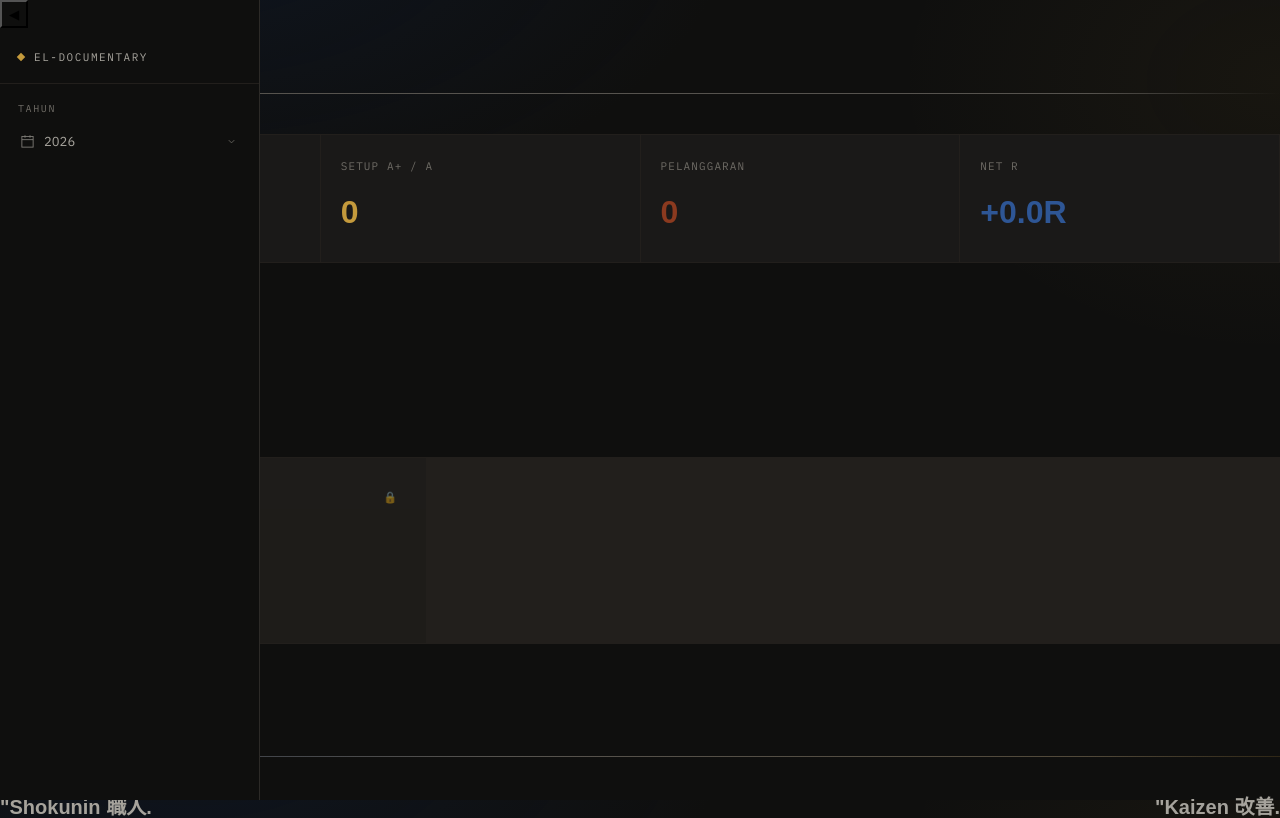
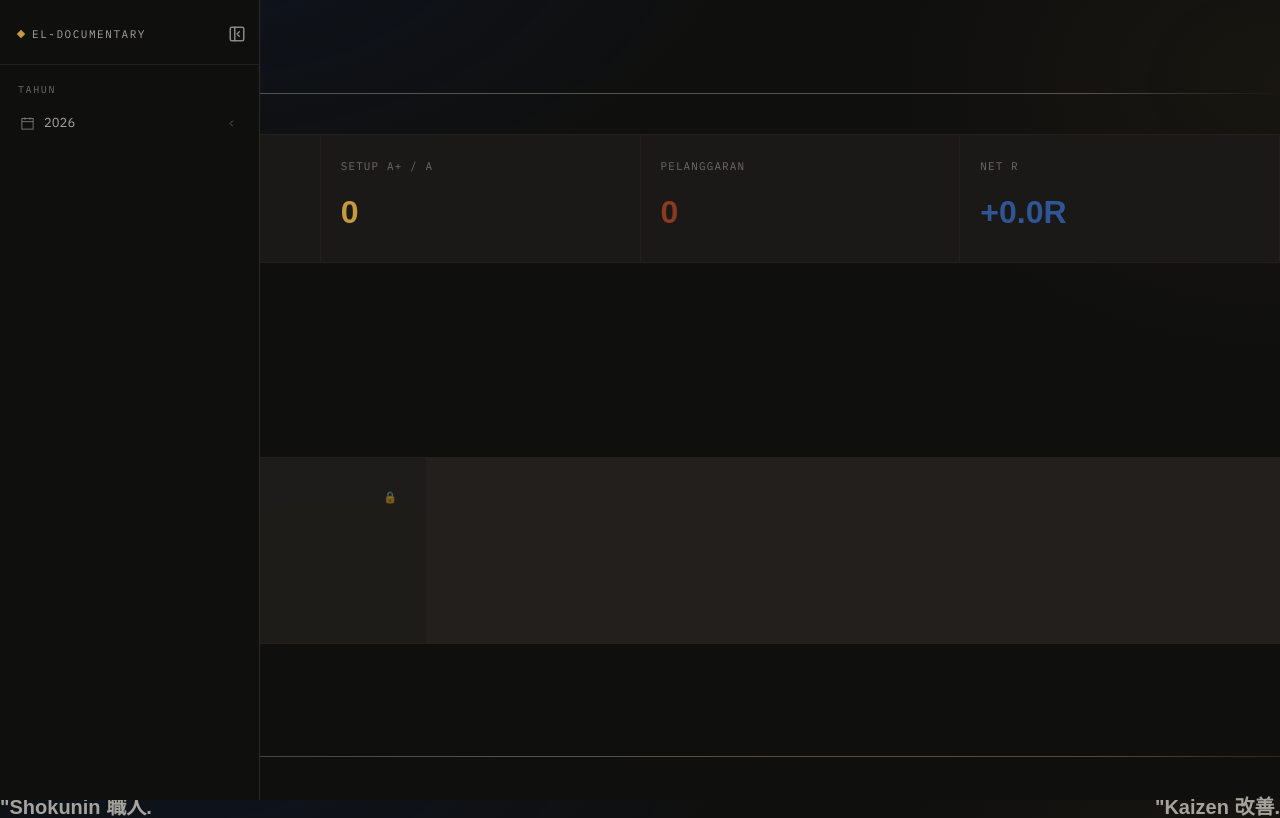
Before and after one commit to Eleven-stack11/the-tempering, a Next.js app: page / in a window 1280 px wide. Shown: the top 818 px of the page. Built offline with nearby package versions, Linux system fonts and the light colour scheme; a web font is replaced by a local one.

Commit message:
Update Sidebar.tsx

```diff
--- a/app/components/Sidebar.tsx
+++ b/app/components/Sidebar.tsx
@@ -22,19 +22,36 @@ interface MonthItem {
 
 // ===== IKON SVG =====
 const IconFolder = () => (
-  <svg viewBox="0 0 24 24"><rect x="3" y="4" width="18" height="17" rx="0"/><line x1="3" y1="9" x2="21" y2="9"/><line x1="8" y1="2" x2="8" y2="6"/><line x1="16" y1="2" x2="16" y2="6"/></svg>
+  <svg viewBox="0 0 24 24" width="16" height="16" fill="none" stroke="currentColor" strokeWidth="2"><rect x="3" y="4" width="18" height="17" rx="0"/><line x1="3" y1="9" x2="21" y2="9"/><line x1="8" y1="2" x2="8" y2="6"/><line x1="16" y1="2" x2="16" y2="6"/></svg>
 );
 const IconCalendar = () => (
-  <svg viewBox="0 0 24 24"><polyline points="22 12 18 12 15 21 9 3 6 12 2 12"/></svg>
+  <svg viewBox="0 0 24 24" width="16" height="16" fill="none" stroke="currentColor" strokeWidth="2"><polyline points="22 12 18 12 15 21 9 3 6 12 2 12"/></svg>
 );
 const IconFile = () => (
-  <svg viewBox="0 0 24 24"><rect x="3" y="4" width="18" height="17"/><line x1="3" y1="9" x2="21" y2="9"/></svg>
+  <svg viewBox="0 0 24 24" width="16" height="16" fill="none" stroke="currentColor" strokeWidth="2"><rect x="3" y="4" width="18" height="17"/><line x1="3" y1="9" x2="21" y2="9"/></svg>
 );
 const IconLocked = () => (
-  <svg viewBox="0 0 24 24"><rect x="4" y="9" width="16" height="11"/><path d="M8 9V6a4 4 0 0 1 8 0v3"/></svg>
+  <svg viewBox="0 0 24 24" width="16" height="16" fill="none" stroke="currentColor" strokeWidth="2"><rect x="4" y="9" width="16" height="11"/><path d="M8 9V6a4 4 0 0 1 8 0v3"/></svg>
 );
 const IconChevron = ({ open }: { open: boolean }) => (
-  <svg viewBox="0 0 24 24"><polyline points="9 6 15 12 9 18"/></svg>
+  <svg viewBox="0 0 24 24" width="16" height="16" fill="none" stroke="currentColor" strokeWidth="2" style={{ transform: open ? 'rotate(90deg)' : 'rotate(0deg)', transition: 'transform 0.2s' }}><polyline points="9 6 15 12 9 18"/></svg>
+);
+
+// Ikon Estetik untuk Toggle Sidebar (Tutup & Buka)
+const IconSidebarCollapse = () => (
+  <svg width="18" height="18" viewBox="0 0 24 24" fill="none" stroke="currentColor" strokeWidth="2" strokeLinecap="round" strokeLinejoin="round">
+    <rect x="3" y="3" width="18" height="18" rx="2" ry="2"/>
+    <line x1="9" y1="3" x2="9" y2="21"/>
+    <path d="M15 15l-3-3 3-3"/>
+  </svg>
+);
+
+const IconSidebarExpand = () => (
+  <svg width="18" height="18" viewBox="0 0 24 24" fill="none" stroke="currentColor" strokeWidth="2" strokeLinecap="round" strokeLinejoin="round">
+    <rect x="3" y="3" width="18" height="18" rx="2" ry="2"/>
+    <line x1="9" y1="3" x2="9" y2="21"/>
+    <path d="M13 9l3 3-3 3"/>
+  </svg>
 );
 
 export default function Sidebar({ months }: { months: MonthItem[] }) {
@@ -78,43 +95,95 @@ export default function Sidebar({ months }: { months: MonthItem[] }) {
 
   return (
     <>
-      {/* ===== TOMBOL HAMBURGER - Muncul jika sidebar tertutup ===== */}
+      {/* ===== TOMBOL BUKA SIDEBAR (Saat Sidebar Tertutup) ===== */}
       {!isOpen && (
         <button
           onClick={toggleSidebar}
-          className="fixed top-4 left-4 z-[99999] bg-[#151515] border border-[#2a2a2a] rounded-lg text-[#aaa] hover:text-white transition text-xl flex items-center justify-center cursor-pointer"
-          style={{ width: '40px', height: '40px', minWidth: '40px', pointerEvents: 'auto' }}
           aria-label="Open Sidebar"
+          style={{
+            position: 'fixed',
+            top: '16px',
+            left: '16px',
+            zIndex: 99999,
+            backgroundColor: '#141413',
+            border: '1px solid #2a2a28',
+            color: '#cba358',
+            borderRadius: '8px',
+            width: '36px',
+            height: '36px',
+            display: 'flex',
+            alignItems: 'center',
+            justifyContent: 'center',
+            cursor: 'pointer',
+            boxShadow: '0 4px 12px rgba(0,0,0,0.4)',
+            transition: 'all 0.2s ease',
+          }}
+          onMouseEnter={(e) => {
+            e.currentTarget.style.borderColor = '#cba358';
+            e.currentTarget.style.backgroundColor = '#1e1e1c';
+          }}
+          onMouseLeave={(e) => {
+            e.currentTarget.style.borderColor = '#2a2a28';
+            e.currentTarget.style.backgroundColor = '#141413';
+          }}
         >
-          ☰
+          <IconSidebarExpand />
         </button>
       )}
 
       {/* ===== SIDEBAR ===== */}
-      <aside className={`sb-sidebar ${isOpen ? '' : 'collapsed'} relative`}>
+      <aside className={`sb-sidebar ${isOpen ? '' : 'collapsed'}`}>
 
-        {/* Tombol Tutup Sidebar - Terkunci posisi dan ukurannya di pojok kanan atas */}
+        {/* BRAND HEADER — Tulisan & Tombol Tutup Sejajar */}
+        <div
+          className="sb-brand"
+          style={{
+            display: 'flex',
+            alignItems: 'center',
+            justifyContent: 'space-between',
+            width: '100%',
+            paddingRight: '8px'
+          }}
+        >
+          <div style={{ display: 'flex', alignItems: 'center', gap: '8px' }}>
+            <span className="sb-brand-mark"></span>
+            <span>EL-DOCUMENTARY</span>
+          </div>
+
+          {/* Tombol Tutup Sidebar Estetik di Kanan */}
           {isOpen && (
             <button
               onClick={toggleSidebar}
-            className="absolute top-4 right-3 z-20 text-[#aaa] hover:text-white transition text-xs rounded hover:bg-[#222] flex items-center justify-center cursor-pointer border-0"
+              aria-label="Close Sidebar"
               style={{
+                background: 'transparent',
+                border: 'none',
+                color: '#888888',
+                cursor: 'pointer',
+                padding: '4px',
+                borderRadius: '6px',
+                display: 'flex',
+                alignItems: 'center',
+                justifyContent: 'center',
+                transition: 'all 0.2s ease',
+                outline: 'none',
+                boxShadow: 'none',
                 width: '28px',
                 height: '28px',
-              minWidth: '28px',
-              maxWidth: '28px',
-              backgroundColor: 'transparent',
-              padding: 0
+                minWidth: '28px'
               }}
-            aria-label="Close Sidebar"
+              onMouseEnter={(e) => {
+                e.currentTarget.style.color = '#cba358';
+                e.currentTarget.style.backgroundColor = 'rgba(255, 255, 255, 0.05)';
+              }}
+              onMouseLeave={(e) => {
+                e.currentTarget.style.color = '#888888';
+                e.currentTarget.style.backgroundColor = 'transparent';
+              }}
             >
-            ◀
+              <IconSidebarCollapse />
             </button>
           )}
-
-        <div className="sb-brand">
-          <span className="sb-brand-mark"></span>
-          <span>EL-DOCUMENTARY</span>
         </div>
 
         <div className="sb-section">Tahun</div>
```
Lines whose indentation alone changed are shown as unchanged.
